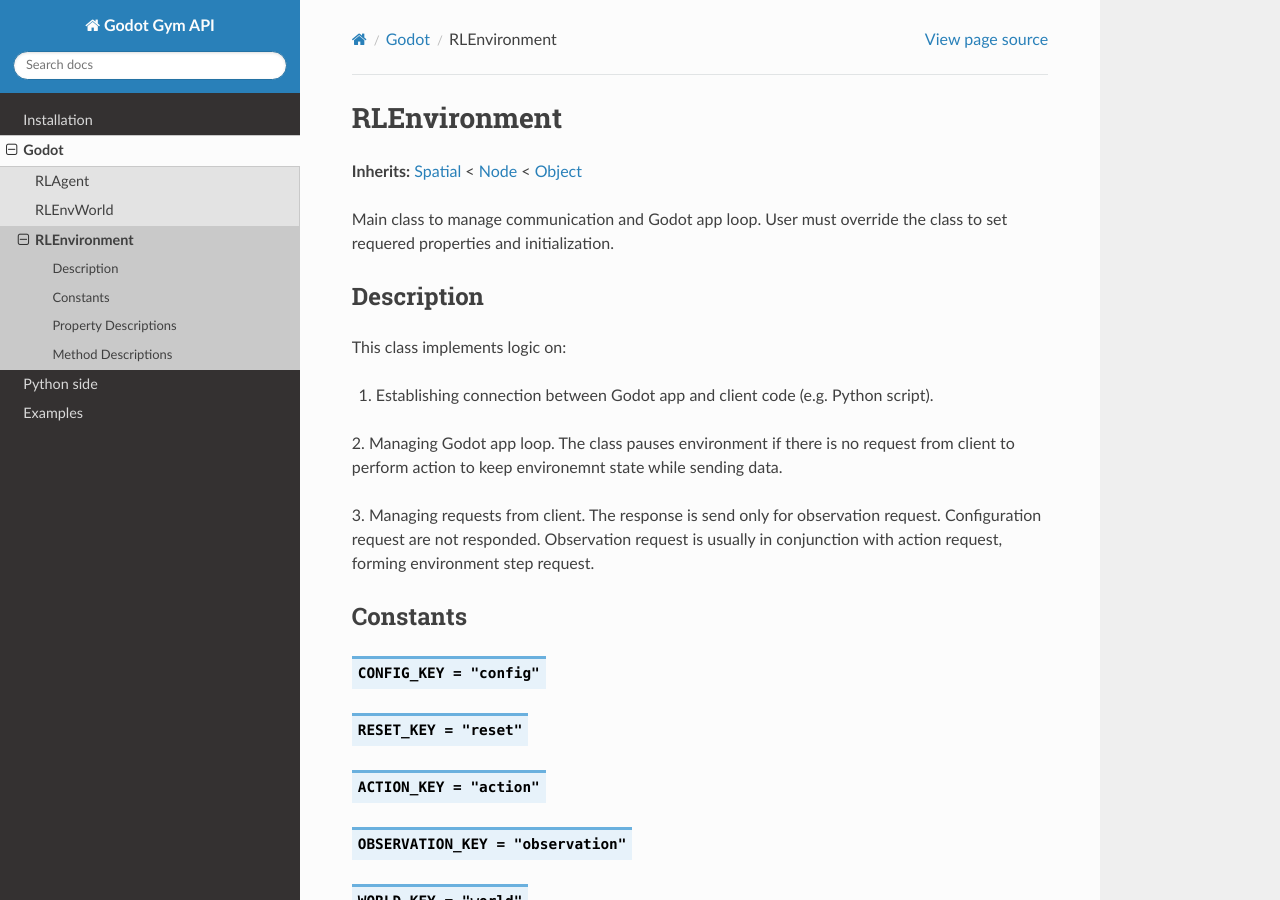
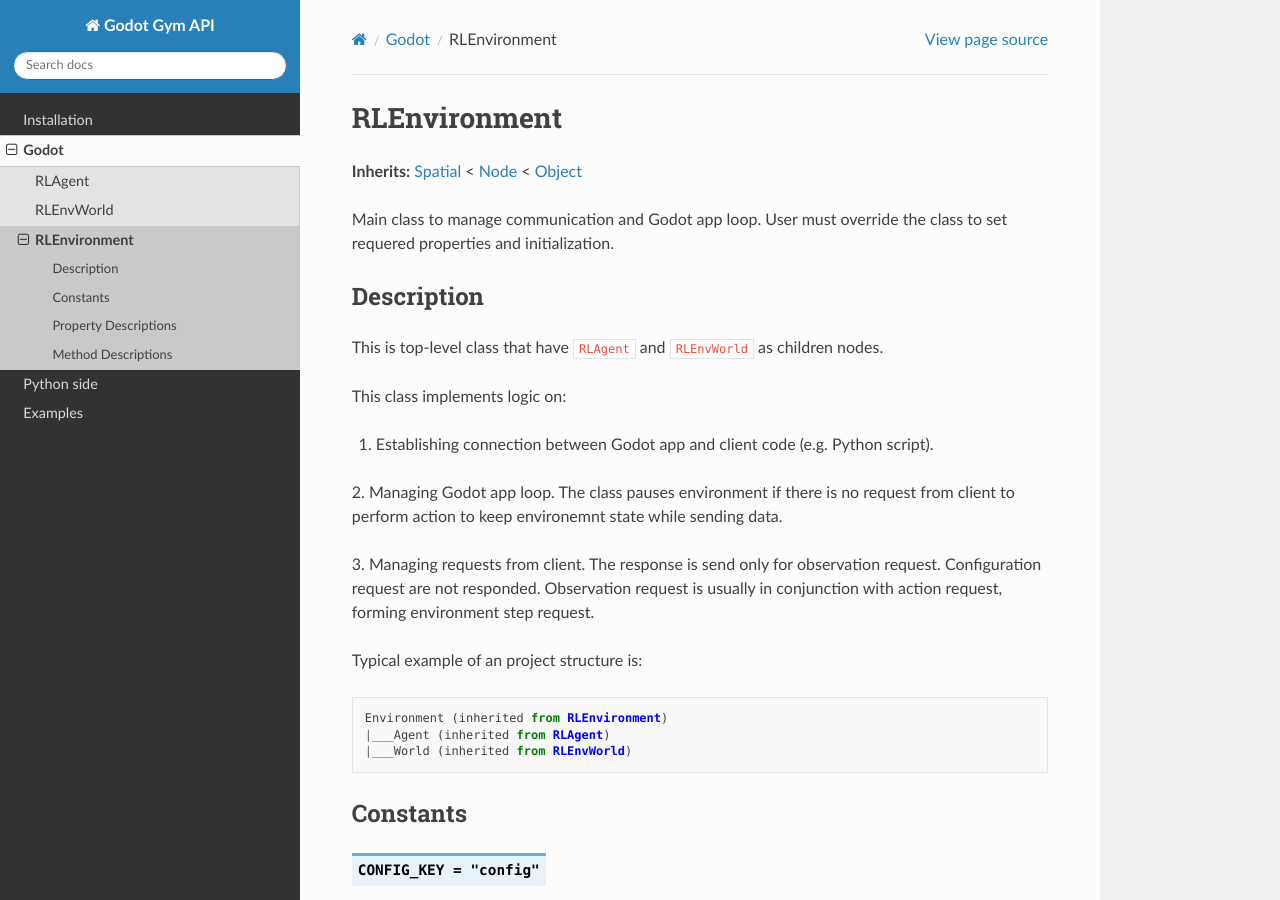
Before and after one commit to ChernyakKonstantin/godot_gym_api, a Sphinx documentation site: the page built from docs/source/godot/rl_environment.rst, in a window 1280 px wide and 900 px high. Built offline with Sphinx 7.4.7 and the Read the Docs theme 2.0.0, drawn with Linux system fonts in a browser that asks for light colours.

Commit message:
Update RLEnvironment docs

```diff
--- a/docs/source/godot/rl_environment.rst
+++ b/docs/source/godot/rl_environment.rst
@@ -11,6 +11,8 @@
 Description
 -----------
 
+This is top-level class that have ``RLAgent`` and ``RLEnvWorld`` as children nodes.
+
 This class implements logic on:
 
 1. Establishing connection between Godot app and client code (e.g. Python script).
@@ -20,6 +22,14 @@
 
 3. Managing requests from client. The response is send only for observation request. Configuration request are not responded.
 Observation request is usually in conjunction with action request, forming environment step request.
+
+Typical example of an project structure is:
+
+.. code-block::
+
+    Environment (inherited from RLEnvironment)
+    |___Agent (inherited from RLAgent)
+    |___World (inherited from RLEnvWorld)
 
 Constants
 ---------
```
